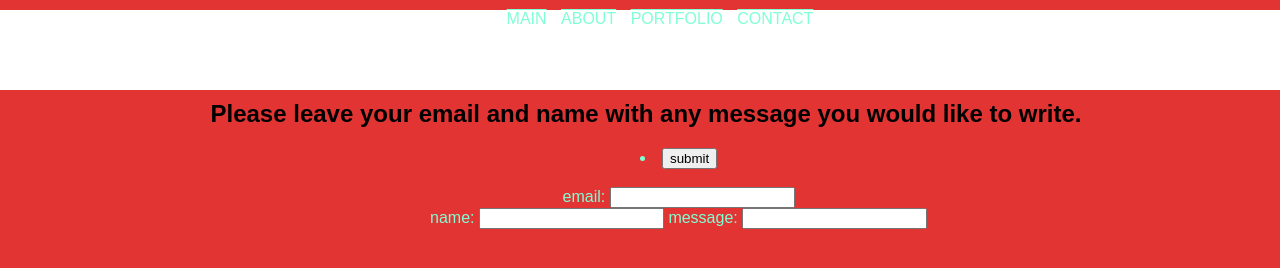
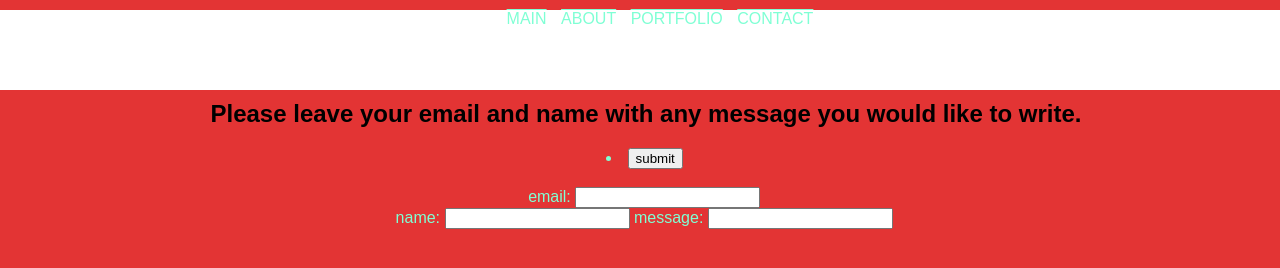
Before and after one commit to Caro-caro-caro/Portfolio, a plain HTML site: page contact.html in a window 1280 px wide. Drawn offline with Linux system fonts and the light colour scheme.

Commit message:
css edit/checks

```diff
--- a/style.css
+++ b/style.css
@@ -95,7 +95,7 @@ header li {
 .form {
     display: flex;
     text-align: center;
-    margin-left: 410px;
+    margin-left: 30%;
 
 }
 
```
